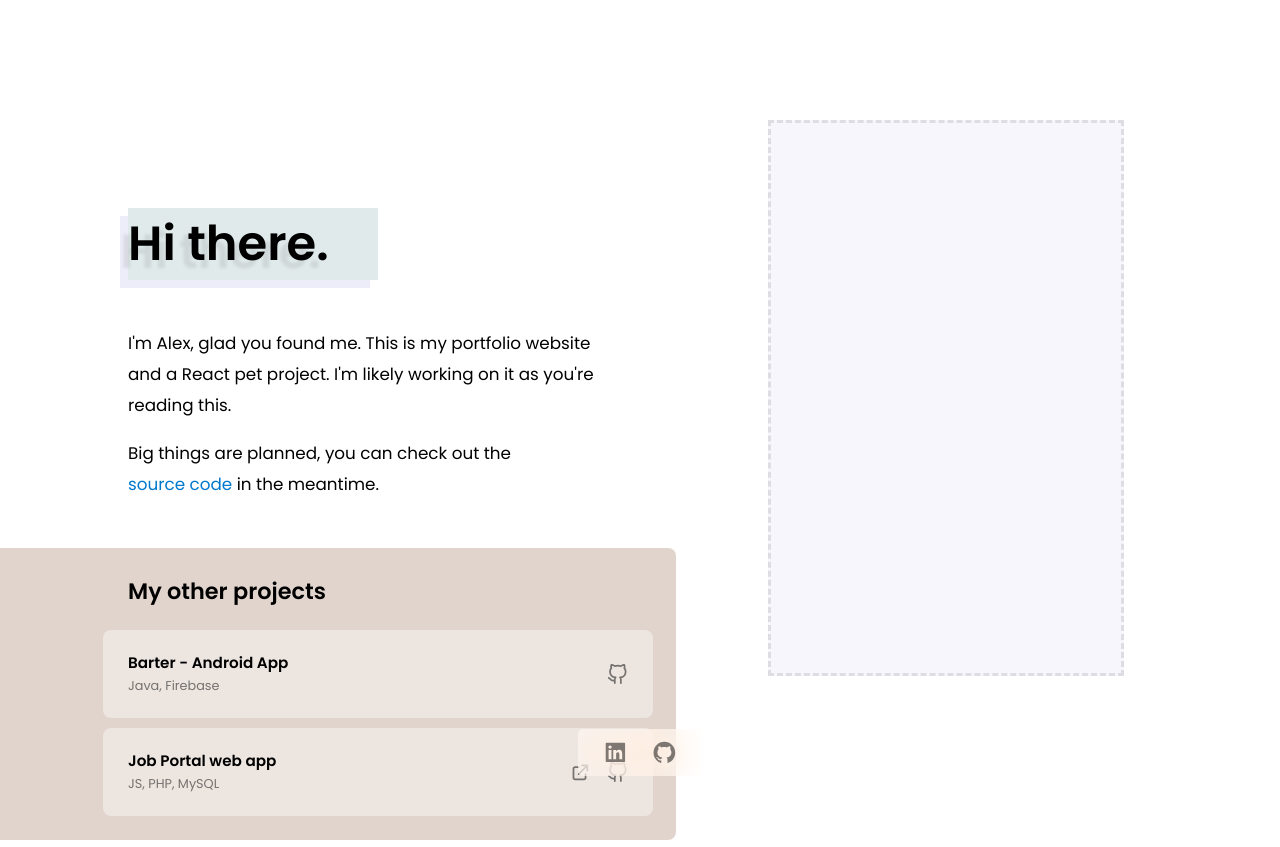
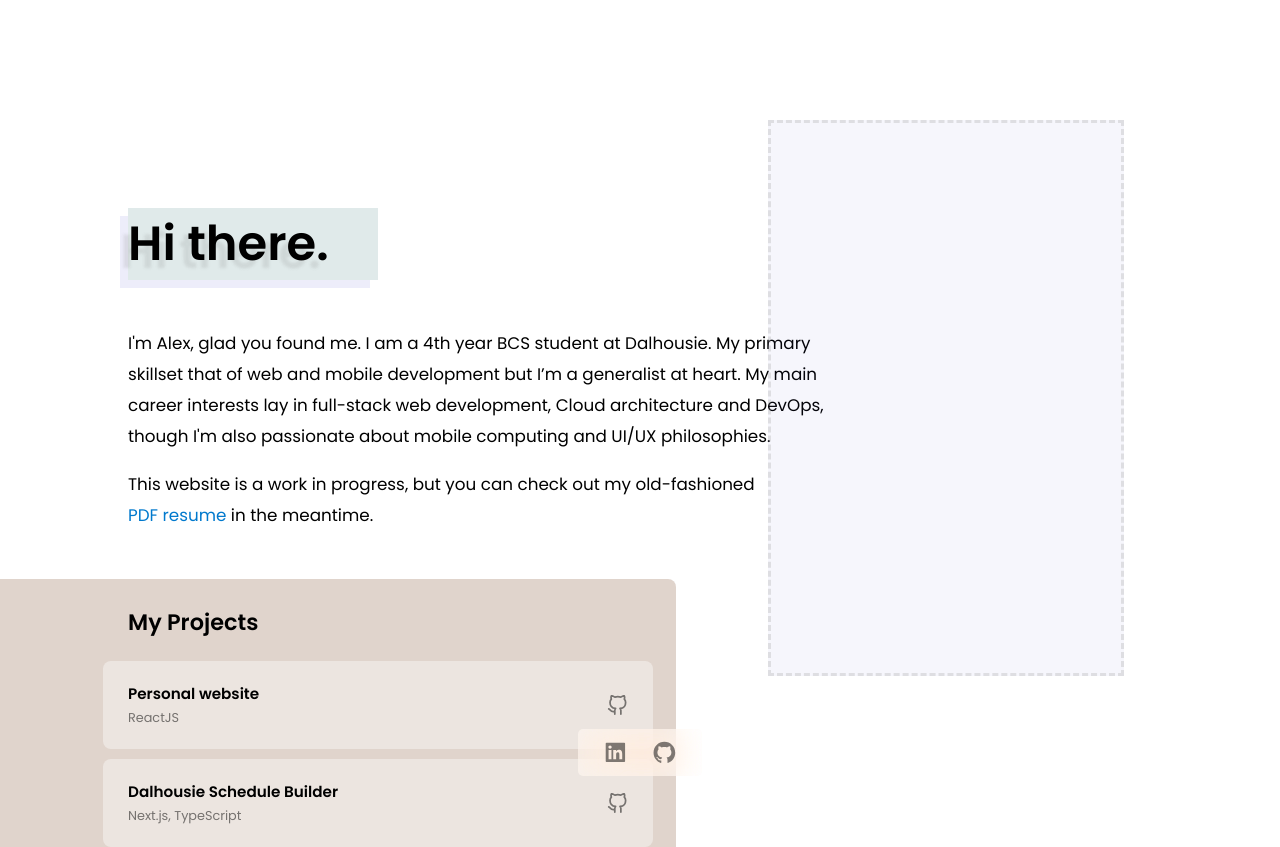
Before and after one commit to alexphl/alexphl.github.io, a React (Create React App) app: page / in a window 1280 px wide. Shown: the top 847 px of the page. Built offline with nearby package versions, Linux system fonts and the light colour scheme.

Commit message:
Content updates

```diff
--- a/src/App.js
+++ b/src/App.js
@@ -1,5 +1,6 @@
 import { AiFillLinkedin, AiFillGithub } from "react-icons/ai";
-import Projects from "./components/Projects"
+import Projects from "./components/Projects";
+import Pdf from "./files/Resume.pdf";
 
 function App() {
   return (
@@ -9,14 +10,18 @@ function App() {
         <h5>
           <p>
             {" "}
-            I'm Alex, glad you found me. This is my portfolio website and a
-            React pet project. I'm likely working on it as you're reading this.
+            I'm Alex, glad you found me. I am a 4th year BCS student at
+            Dalhousie. My primary skillset that of web and mobile development
+            but I’m a generalist at heart. My main career interests lay in
+            full-stack web development, Cloud architecture and DevOps, though
+            I'm also passionate about mobile computing and UI/UX philosophies.
           </p>
           <p>
             {" "}
-            Big things are planned, you can check out the{" "}
-            <a href="https://github.com/alexphl/alexphl.github.io">
-              source code
+            This website is a work in progress, but you can check out my
+            old-fashioned{" "}
+            <a href={Pdf} target="_blank" rel="noreferrer">
+              PDF resume
             </a>{" "}
             in the meantime.{" "}
           </p>
--- a/src/components/Projects.js
+++ b/src/components/Projects.js
@@ -3,33 +3,49 @@ import { FiGithub } from "react-icons/fi";
 
 const projectList = [
 	{
-		id: 1,
+		title: "Personal website",
+		subHead: "ReactJS",
+		git: "https://github.com/alexphl/alexphl.github.io",
+		ext: null,
+		inProgress: true,
+	},
+	{
+		title: "Dalhousie Schedule Builder",
+		subHead: "Next.js, TypeScript",
+		git: "https://github.com/alexphl/alexphl.github.io",
+		ext: null,
+		inProgress: true,
+	},
+	{
 		title: "Barter - Android App",
 		subHead: "Java, Firebase",
 		git: "https://github.com/alexphl/csci3130-t7-online-barter-trading",
 		ext: null,
+		inProgress: false,
 	},
 	{
-		id: 2,
 		title: "Job Portal web app",
 		subHead: "JS, PHP, MySQL",
 		git: "https://github.com/alexphl/jobportal_IA",
 		ext: "https://web.cs.dal.ca/~olexiy/jobportal/",
+		inProgress: false,
 	},
 ];
 
 const Projects = (props) => {
 	return (
 		<div id="projects">
-			<h2>My other projects</h2>
+			<h2>My Projects</h2>
 
 			{projectList.map((project) => (
 				<div className="project">
 					<h5>{project.title}</h5>
 					<p>{project.subHead}</p>
-					{project.ext && <a href={project.ext}>
-						<HiOutlineExternalLink className="icon" />
-					</a>}
+					{project.ext && (
+						<a href={project.ext}>
+							<HiOutlineExternalLink className="icon" />
+						</a>
+					)}
 					<a href={project.git}>
 						<FiGithub className="icon" />
 					</a>
--- a/src/index.css
+++ b/src/index.css
@@ -166,7 +166,7 @@ header h3 {
 }
 
 header h5 {
-  max-width: 490px;
+  max-width: 700px;
   line-height: 185%;
   font-size: 1.05em;
   font-weight: 400;
```
Also changed, not shown: 1 other file (tests, documents, lock files or other folders).
